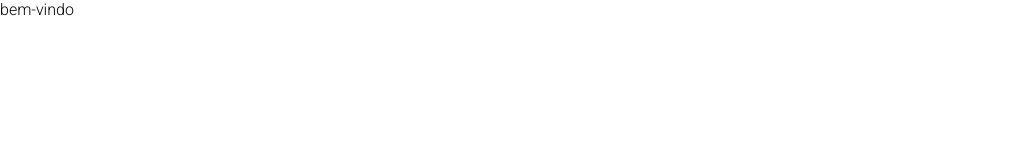
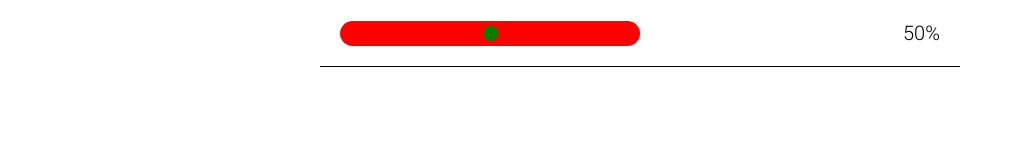
Before and after one commit to draxter077/sketch, a plain HTML site: page index.html in a window 1280 px wide. Shown: the whole page, without its empty margins (0-1022 px from the left). Drawn offline with nearby package versions, Linux system fonts and the light colour scheme.

Commit message:
input range

```diff
--- a/index.html
+++ b/index.html
@@ -5,7 +5,7 @@
         <meta charset="UTF-8">
         <meta name="viewport" content="width=device-width, initial-scale=1">
 
-        <title></title>
+        <title>sketch</title>
         <link rel="icon" type="image/x-icon" href="./.jpg">
 
 	    <link rel="preconnect" href="https://fonts.googleapis.com">
@@ -16,7 +16,6 @@
 
     <body>
         <div id="root"></div>
-        <script src="https://unpkg.com/axios/dist/axios.min.js"></script>
         <script type="module" src="./main.js"></script>
     </body>
 </html>
--- a/main.js
+++ b/main.js
@@ -110,6 +110,5 @@ window.cE = function cE(t, stl){
     return(el)
 }
 
-axios.defaults.headers.common["ngrok-skip-browser-warning"] = "69420"
 document.getElementsByTagName("head")[0].appendChild(document.createElement("style"))
 construct()
--- a/pages/construct.js
+++ b/pages/construct.js
@@ -2,7 +2,6 @@ import init from "./init/main.js"
 
 export default async function construct(){
     const root = document.getElementById("root")
-    const atts = window.location.href.split("?")[1]
     root.innerHTML = ""
     root.appendChild(init())
 }
--- /dev/null
+++ b/pages/init/comps/inputRange/input/main.js
@@ -0,0 +1,35 @@
+export default function input(){
+    let style = `
+        {
+            width: 50%;
+            -webkit-appearance: none;
+        }
+        ::-webkit-slider-runnable-track {
+            background: red;
+            border-radius: 15px;
+            padding: 5px 10px;
+        }
+        ::-webkit-slider-thumb{
+            -webkit-appearance: none;
+            height: 15px;
+            width: 15px;
+            background: green;
+            border-radius: 15px;
+            cursor: ew-resize;
+            transition: background var(--transitionTime);
+        }
+        :hover::-webkit-slider-thumb{
+            background: yellow;
+        }`
+
+    const input = cE("input", style)
+    input.type = "range"
+    input.id = "inputRange02122024"
+    // min="0" max="100" value="90" step="10" are possibles atts
+
+    input.oninput = function a(e){
+        let el = e.target.parentElement.children[1] //Encontra o div para value
+        el.innerHTML = e.target.value + "%"
+    }
+    return(input)
+}
--- /dev/null
+++ b/pages/init/comps/inputRange/main.js
@@ -0,0 +1,18 @@
+import input from "./input/main.js"
+import value from "./value/main.js"
+
+export default function inputRange(){
+    let style = `
+        {
+            display: flex;
+            flex-direction: row;
+            align-items: center;
+            justify-content: space-between;
+            width: 50%;
+        }`
+
+    const inputRange = cE("div", style)
+    inputRange.appendChild(input())
+    inputRange.appendChild(value())
+    return(inputRange)
+}
--- /dev/null
+++ b/pages/init/comps/inputRange/value/main.js
@@ -0,0 +1,10 @@
+export default function value(){
+    let style = `
+        {
+            font-size: 20px;
+        }`
+
+    const value = cE("div", style)
+    value.innerHTML = "50%"
+    return(value)
+}
--- a/pages/init/main.js
+++ b/pages/init/main.js
@@ -1,11 +1,20 @@
+import inputRange from "./comps/inputRange/main.js"
+
 export default function init(){
     let style = `
         {
+            display: flex;
+            flex-direction: column;
+            align-items: center;
             height: 100dvh;
             width: 100%;
+        }
+        >div{
+            border-bottom: 1px solid var(--colorBlack);
+            padding: 20px;
         }`
 
     const init = cE("div", style)
-    init.innerHTML = "bem-vindo"
+    init.appendChild(inputRange())
     return(init)
 }
```
